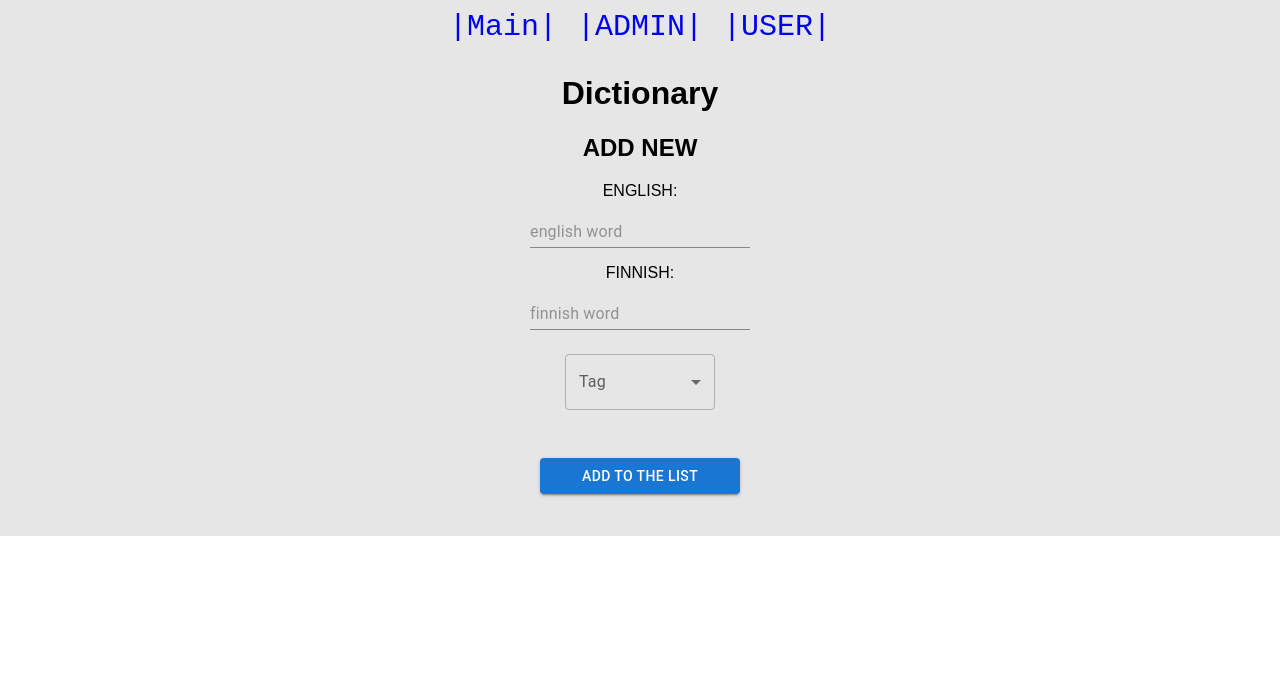
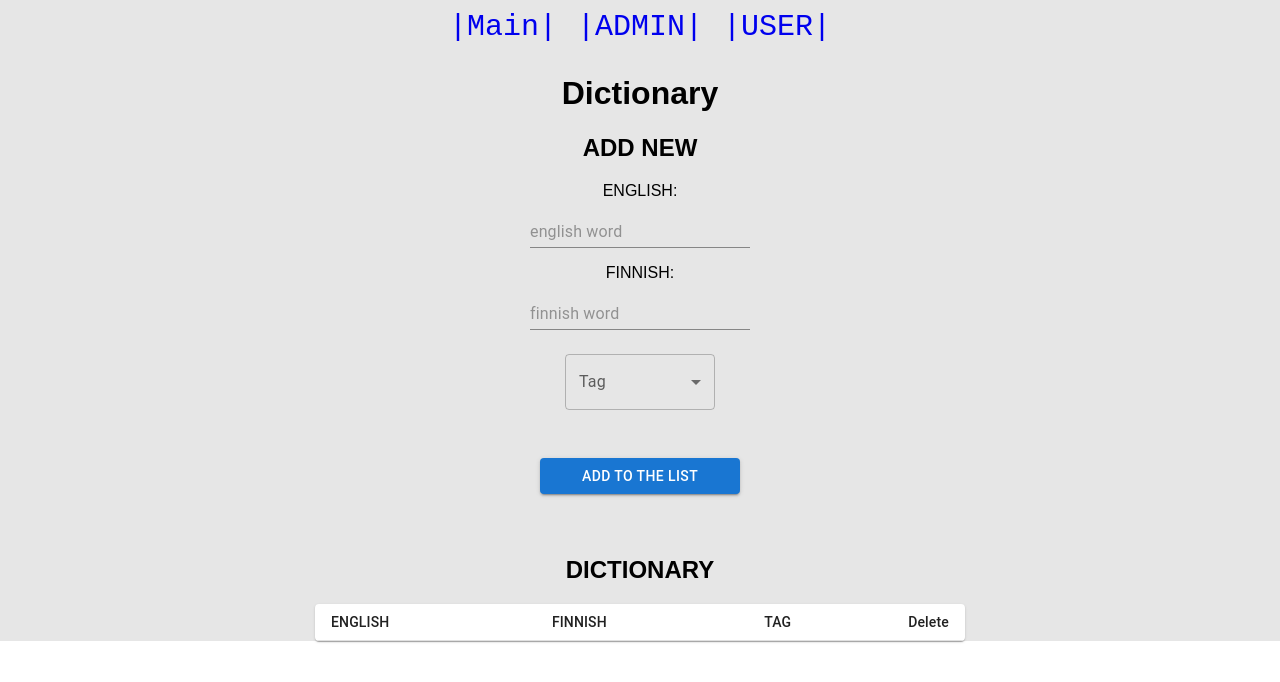
Before and after one commit to jftamk/language-app-project, a React (Create React App) app in the folder frontend/: page /admin in a window 1280 px wide. Shown: the top 682 px of the page. Built offline with nearby package versions, Linux system fonts and the light colour scheme; no server answers.

Commit message:
Add: TableHead

```diff
--- a/frontend/src/admin.js
+++ b/frontend/src/admin.js
@@ -7,6 +7,13 @@ import Input from "@mui/material/Input";
 import MenuItem from "@mui/material/MenuItem";
 import FormControl from "@mui/material/FormControl";
 import Select from "@mui/material/Select";
+import Table from "@mui/material/Table";
+import TableBody from "@mui/material/TableBody";
+import TableCell from "@mui/material/TableCell";
+import TableContainer from "@mui/material/TableContainer";
+import TableHead from "@mui/material/TableHead";
+import TableRow from "@mui/material/TableRow";
+import Paper from "@mui/material/Paper";
 
 //Init arrays
 const list = [];
@@ -51,7 +58,7 @@ function ADMIN() {
     inputs.forEach((input) => (input.value = ""));
   }
 
-  //Delete to do--------------------------------
+  //Delete word--------------------------------
   async function deleteWord(id) {
     const ok = [...state].filter((todo) => todo.id !== id);
     const json = JSON.stringify(ok);
@@ -69,6 +76,7 @@ function ADMIN() {
     });
     return await res.json();
   }
+
   return (
     <div className="Apps">
       <h1>Dictionary</h1>
@@ -118,6 +126,28 @@ function ADMIN() {
           </div>
           <br></br>
         </div>
+
+        <div classname="listdisplay">
+          <h2>DICTIONARY</h2>
+          <TableContainer component={Paper}>
+            <Table
+              sx={{ minWidth: 650 }}
+              size="small"
+              aria-label="a dense table"
+            >
+              <TableHead>
+                <TableRow>
+                  <TableCell>ENGLISH</TableCell>
+                  <TableCell>FINNISH</TableCell>
+                  <TableCell>TAG</TableCell>
+                  <TableCell align="center" style={{ width: "10%" }}>
+                    Delete
+                  </TableCell>
+                </TableRow>
+              </TableHead>
+            </Table>
+          </TableContainer>
+        </div>
       </div>
     </div>
   );
```
